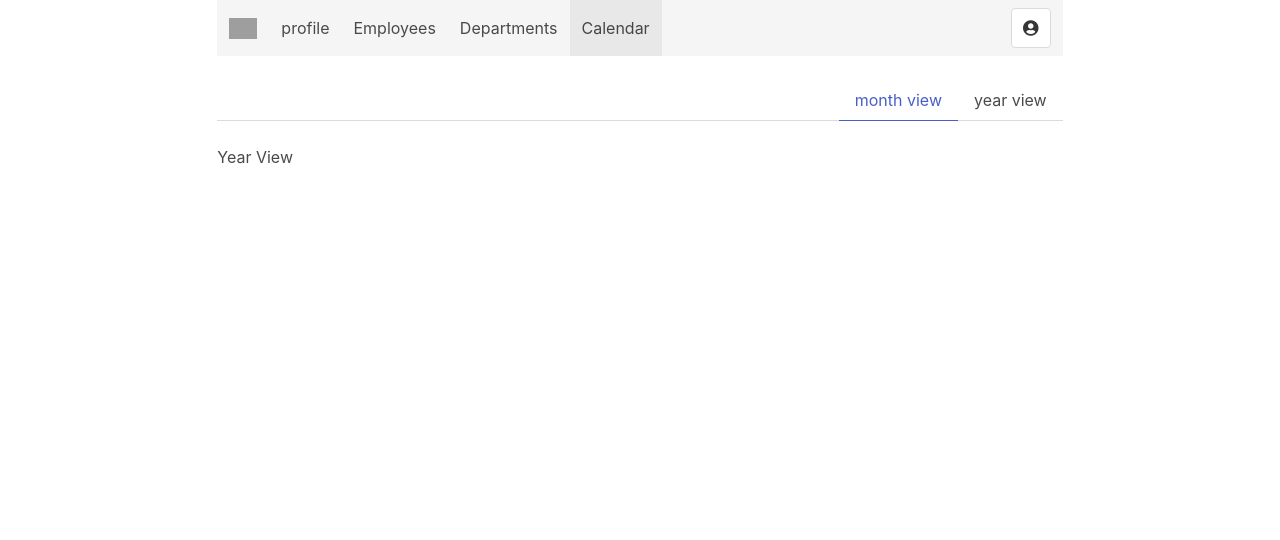
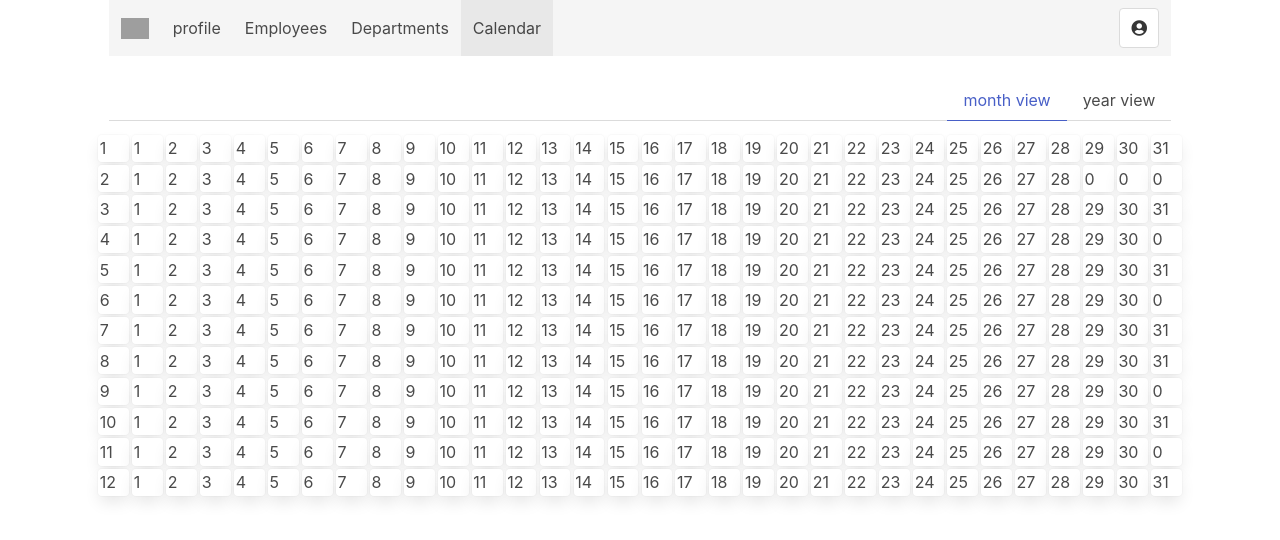
Before and after one commit to dabeng/hr, a React (Create React App) app: page /calendar/year-view in a window 1280 px wide. Shown: the top 540 px of the page. Built offline with nearby package versions, Linux system fonts and the light colour scheme; sample sign-in values are in the browser's storage; grey boxes are pictures that could not be loaded.

Commit message:
implement intial yearview

```diff
--- a/src/features/calendar/MonthView.js
+++ b/src/features/calendar/MonthView.js
@@ -11,7 +11,7 @@ const MonthView = () => {
     for (var i = 0; i < 7; i++) {
       let columns = [];
       for (var j = 0; j < 7; j++) {
-        columns.push(<div className={`column ${styles.card}`} key={7 * i + j}>
+        columns.push(<div className={`column ${styles.card}`} key={j}>
           <div className="card">
             <div className="card-content">
               <div className="content">
--- a/src/features/calendar/YearView.js
+++ b/src/features/calendar/YearView.js
@@ -1,10 +1,56 @@
 import React from "react";
 
+import dayjs from 'dayjs';
+
+import styles from "./YearView.module.scss";
+
 const YearView = () => {
+  const createCards = () => {
+    let rows = [];
+    for (var i = 0; i < 12; i++) {
+      let columns = [];
+      for (var j = 0; j < 32; j++) {
+        if (j===0) {
+          columns.push(<div className={`column ${styles.column}`} key={j}>
+          <div className="card">
+            <div className={`card-content ${styles.card_content}`}>
+              <div className="content">
+                {i + 1}
+              </div>
+            </div>
+          </div>
+        </div>);
+        } else if (j > dayjs().month(i).daysInMonth()) {
+          columns.push(<div className={`column ${styles.column}`} key={j}>
+          <div className="card">
+            <div className={`card-content ${styles.card_content}`}>
+              <div className="content">
+                {"0"}
+              </div>
+            </div>
+          </div>
+        </div>);
+        } else {
+          columns.push(<div className={`column ${styles.column}`} key={j}>
+          <div className="card">
+            <div className={`card-content ${styles.card_content}`}>
+              <div className="content">
+                {j}
+              </div>
+            </div>
+          </div>
+        </div>);
+        }
+
+      }
+      rows.push(<div className="columns is-mobile" key={i}>{columns}</div>);
+    }
+    return rows;
+  }
 
   return (
     <div>
-      <h2>Year View</h2>
+      {createCards()}
     </div>
   );
 };
--- /dev/null
+++ b/src/features/calendar/YearView.module.scss
@@ -0,0 +1,7 @@
+.column {
+  padding: 0.1rem;
+}
+
+.card_content {
+  padding: 0.1rem;
+}
--- a/src/features/core/Layout.js
+++ b/src/features/core/Layout.js
@@ -57,7 +57,7 @@ const Layout = () => {
         </div>
       }
       <div className="columns">
-        <div className="column is-offset-2 is-8">
+        <div className="column is-offset-1 is-10">
           <nav
             className="navbar is-light"
             role="navigation"
@@ -166,7 +166,7 @@ const Layout = () => {
         </div>
       </div>
       <div className="columns">
-        <div className="column is-offset-2 is-8">
+        <div className="column is-offset-1 is-10">
           <Outlet />
         </div>
       </div>
```
